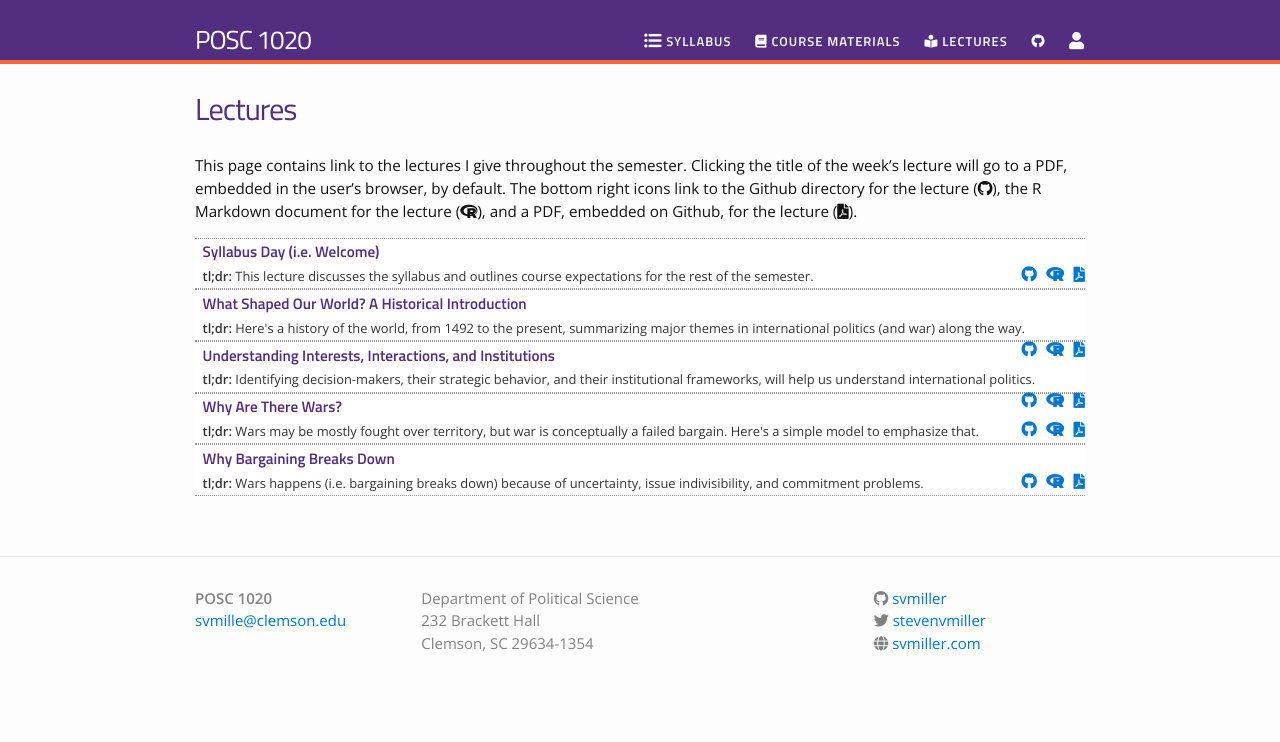
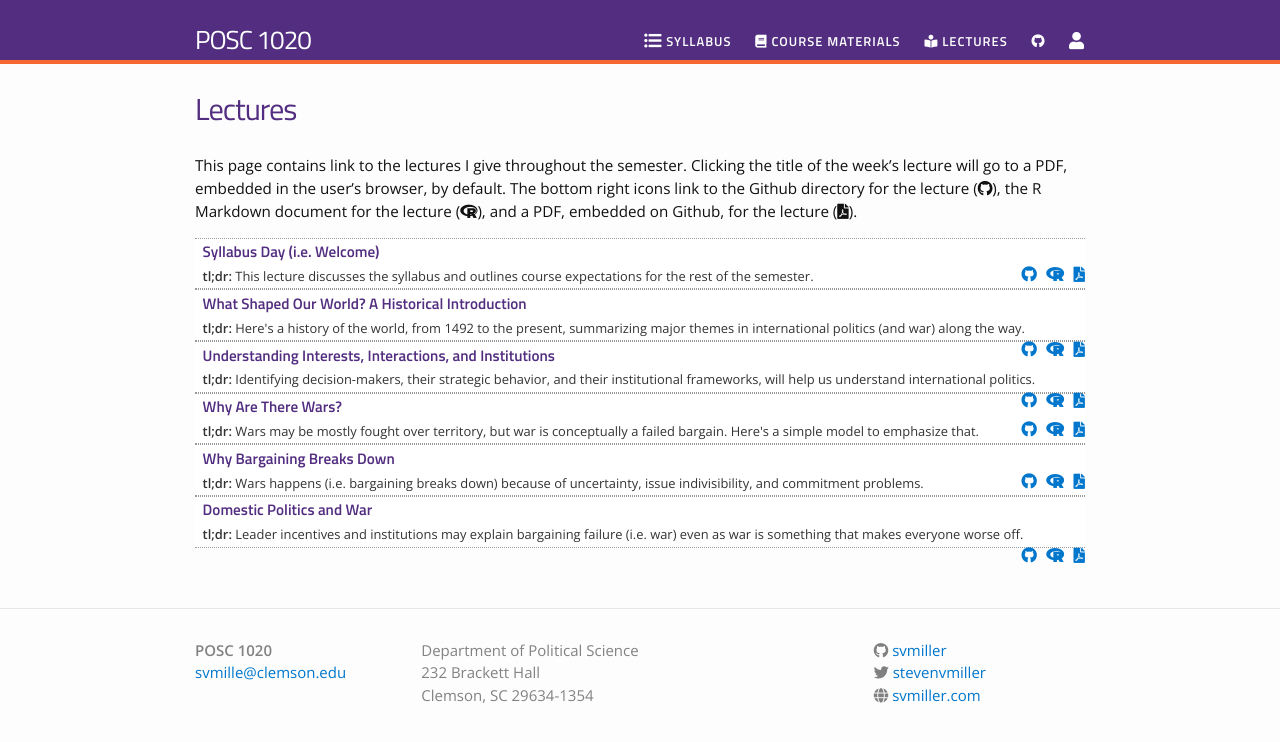
Before and after one commit to svmiller/posc1020, a Jekyll site: the page built from lectures.md, in a window 1280 px wide. Shown: the top 742 px of the page. Built offline with Jekyll 4.4.1, drawn with Linux system fonts in a browser that asks for light colours; nearby versions of some CDN libraries.

Commit message:
add domestic politics/war lecture

```diff
--- a/_data/lectures.yml
+++ b/_data/lectures.yml
@@ -22,3 +22,8 @@
   filename: war-2
   dirname: war-2
   tldr: "Wars happens (i.e. bargaining breaks down) because of uncertainty, issue indivisibility, and commitment problems."
+
+- title: "Domestic Politics and War"
+  filename: domestic-politics-1
+  dirname: domestic-politics-1
+  tldr: "Leader incentives and institutions may explain bargaining failure (i.e. war) even as war is something that makes everyone worse off."
```
